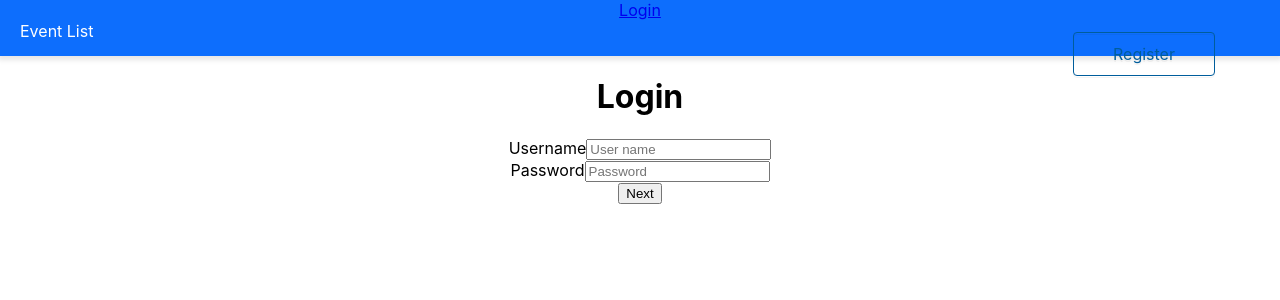
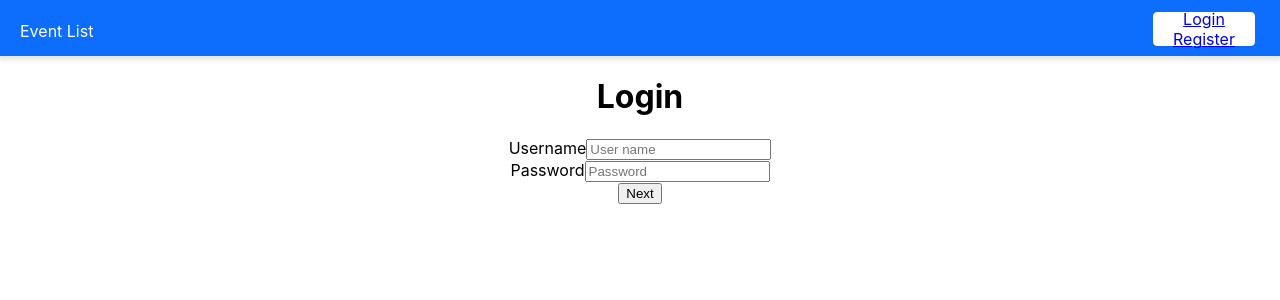
Before and after one commit to lh2510/event-app, a React (Create React App) app: page / in a window 1280 px wide. Shown: the top 300 px of the page. Built offline with nearby package versions, Linux system fonts and the light colour scheme.

Commit message:
Update: update Header css

```diff
--- a/src/components/header/Header.css
+++ b/src/components/header/Header.css
@@ -18,27 +18,25 @@
 
 .Header__login {
 	position: absolute;
-	height: 44px;
-	width: 142px;
-	top: 32px;
-	right: 65px;
+	height: 34px;
+	width: 102px;
+	top: 12px;
+	right: 25px;
 	border-radius: 4px;
-	padding: 5px, 16px, 5px, 16px;
-
+	padding: 5px;
 	display: flex;
 	flex-direction: column;
 	justify-content: center;
 	align-items: center;
 	padding: 5px 16px;
-
-	border: 1px solid #005d9c;
+	border: 1px solid white;
 	box-sizing: border-box;
-	/* drop-shadow/button-primary */
-
 	filter: drop-shadow(0px 2px 0px rgba(0, 0, 0, 0.043));
 	border-radius: 4px;
 	color: #005d9c;
+	background-color: white;
 }
+
 
 .Header-logined__avatar {
 	position: absolute;
--- a/src/components/header/Header.tsx
+++ b/src/components/header/Header.tsx
@@ -23,7 +23,7 @@ export default function Header(props: HeaderProps) {
 						)
 					} else {
 						return (
-							<>
+							<div className='Header__login'>
 								<Link
 									to={{
 										pathname: `/login`,
@@ -37,9 +37,9 @@ export default function Header(props: HeaderProps) {
 										pathname: `/register`,
 									}}
 								>
-									<div className='Header__login'>Register</div>
+									<div >Register</div>
 								</Link>
-							</>
+							</div>
 						)
 					}
 				} else {
```
